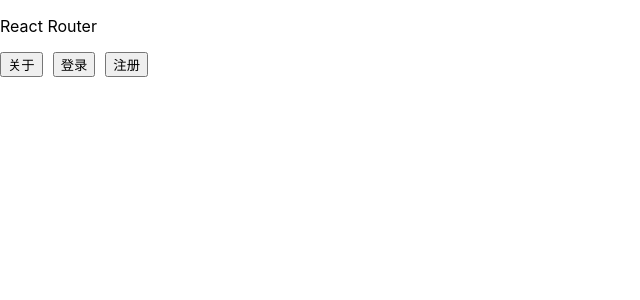
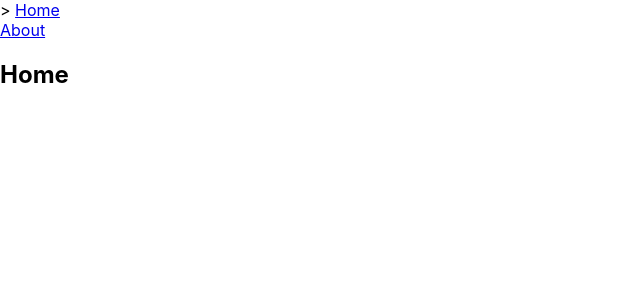
Before and after one commit to SukeyPuff/Let-s-study, a React (Create React App) app in the folder FrontEnd/demo/react-18-router/: page / in a window 1280 px wide. Shown: the top 300 px of the page, without its empty margins (0-640 px from the left). Built offline with nearby package versions, Linux system fonts and the light colour scheme.

Commit message:
feat: useRouteMatch

```diff
--- a/FrontEnd/demo/react-18-router/src/App.js
+++ b/FrontEnd/demo/react-18-router/src/App.js
@@ -1,53 +1,57 @@
-import React from 'react'
-import {HashRouter as Router, Route, Switch} from 'react-router-dom'
+import React, { createContext, useContext, useState } from 'react'
+import {
+  BrowserRouter as Router,
+  Switch,
+  Route,
+  Link,
+  Redirect,
+  useHistory,
+  useLocation,
+  useRouteMatch
+} from 'react-router-dom'
 
-import Home from './src/views/Home'
-import About from './src/views/About'
-import Login from './src/views/Login'
-import Register from './src/views/Register'
+export default function App() {
+  return (
+    <Router>
+      <div>
+        <OldSchoolMenuLink to="/" label="Home" activeOnlyWhenExact />
+        <OldSchoolMenuLink to="/about" label="About" />
+      </div>
 
-//#region 文档版
-// class App extends React.Component {
-//   mes = {name: 'Tom', age: 20}
+      <Switch>
+        <Route path="/" component={Home} />
+        <Route path="/about" component={About} />
+      </Switch>
+    </Router>
+  )
+}
 
-//   render() {
-//     return (
-//       <Router>
-//         <Switch>
-//           <Route path="/" exact component={Home} />
-//           <Route path="/about" render={(props) => <About {...props} {...this.mes} />} />
-//           <Route path="/login">
-//             <Login {...this.mes} />
-//           </Route>
-//           <Route path="/register">
-//             {
-//               (props) => <Register {...props} {...this.mes} />
-//             }
-//           </Route>
-//         </Switch>
-//       </Router>
-//     )
-//   }
-// }
-//#endregion
+function OldSchoolMenuLink({ to, label, activeOnlyWhenExact }) {
+  console.log(activeOnlyWhenExact);
 
-class App extends React.Component {
-  mes = {name: 'Tom', age: 20}
+  let match = useRouteMatch({
+    path: to,
+    exact: activeOnlyWhenExact
+  })
 
-  render() {
-    return (
-      <Router>
-        <Switch>
-          <Route path="/" component={Home} />
-          {/* <Route path="/about" component={About} /> */}
-          <Route path="/about">
-            {
-              (props) => <About {...props} />
-            }
-          </Route>
-        </Switch>
-      </Router>
-    )
-  }
+  console.log(match);
+
+  return (
+    <div className={match ? 'active' : ''}>
+      {match ? '> ' : ''}
+      <Link to={to}>{label}</Link>
+    </div>
+  )
 }
-export default App;
+
+function Home() {
+  return (
+    <h2>Home</h2>
+  )
+}
+
+function About() {
+  return (
+    <h2>About</h2>
+  )
+}
--- a/FrontEnd/demo/react-18-router/src/src/views/Home.jsx
+++ b/FrontEnd/demo/react-18-router/src/src/views/Home.jsx
@@ -3,6 +3,11 @@
 class Home extends React.Component {
   constructor(props) {
     super(props);
+
+    this.state = {
+      foo: 'Jerry',
+      bar: 30
+    }
 
     const { history } = this.props;
 
@@ -14,7 +19,11 @@
   }
 
   handleClick = () => {
-    this.history.push("/about");
+    this.history.push({
+      pathname: '/about',
+      foo: this.state.foo,
+      bar: this.state.bar
+    });
   };
 
   toLogin = () => {
```
Also changed, not shown: 1 other file (tests, documents, lock files or other folders).
